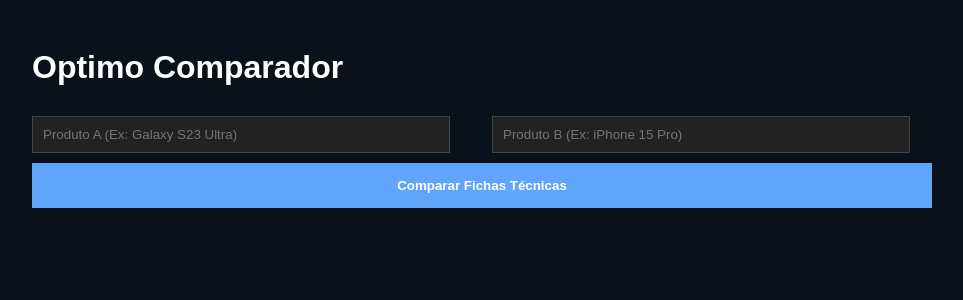
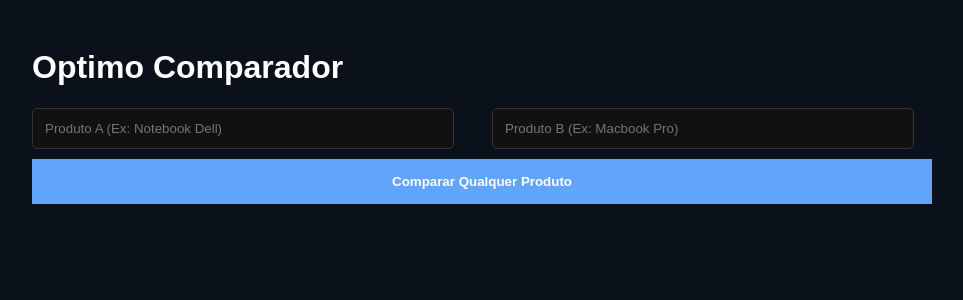
Before and after one commit to FischerTech86/saber-o-preco, a Flask app: page / in a window 1280 px wide. Shown: the top 300 px of the page, without its empty margins (158-1121 px from the left). Run offline with Flask 3, Linux system fonts and the light colour scheme.

Commit message:
Update index.html

```diff
--- a/templates/index.html
+++ b/templates/index.html
@@ -1,18 +1,13 @@
 <!DOCTYPE html>
 <html lang="pt-br">
 <head>
-    <meta charset="UTF-8">
     <style>
         body { background: #0a111a; color: #fff; font-family: sans-serif; padding: 20px; }
-        .grid-comparacao { display: grid; grid-template-columns: 1fr 1fr; gap: 20px; margin-top: 30px; }
-
-        /* Estilo das Colunas */
+        .grid { display: grid; grid-template-columns: 1fr 1fr; gap: 20px; margin-top: 20px; }
         .card { padding: 20px; border-radius: 10px; border: 2px solid; }
-        .card-a { border-color: #ff4d4d; background: #1a0a0a; } /* Vermelho A */
-        .card-b { border-color: #4d94ff; background: #0a0a1a; } /* Azul B */
-
-        .analise-box { margin-top: 30px; padding: 20px; background: #161b22; border-left: 5px solid #60a5fa; color: #ccc; }
-        input { width: 90%; padding: 10px; margin-bottom: 10px; background: #222; border: 1px solid #444; color: white; }
+        .card-a { border-color: #ff4d4d; background: #1a0a0a; }
+        .card-b { border-color: #4d94ff; background: #0a0a1a; }
+        input { width: 90%; padding: 12px; margin-bottom: 10px; border-radius: 5px; background: #111; border: 1px solid #333; color: white; }
         button { width: 100%; padding: 15px; background: #60a5fa; border: none; cursor: pointer; color: white; font-weight: bold; }
     </style>
 </head>
@@ -20,26 +15,26 @@
     <div style="max-width: 900px; margin: auto;">
         <h1>Optimo Comparador</h1>
         <form method="POST">
-            <div class="grid-comparacao">
-                <input type="text" name="prodA" placeholder="Produto A (Ex: Galaxy S23 Ultra)" required>
-                <input type="text" name="prodB" placeholder="Produto B (Ex: iPhone 15 Pro)" required>
+            <div class="grid">
+                <input type="text" name="prodA" placeholder="Produto A (Ex: Notebook Dell)" required>
+                <input type="text" name="prodB" placeholder="Produto B (Ex: Macbook Pro)" required>
             </div>
-            <button type="submit">Comparar Fichas Técnicas</button>
+            <button type="submit">Comparar Qualquer Produto</button>
         </form>
 
         {% if dados_a %}
-        <div class="grid-comparacao">
+        <div class="grid">
             <div class="card card-a">
-                <h3>Produto A</h3>
+                <h3>{{ nome_a }}</h3>
                 <ul>{% for key, val in dados_a.items() %}<li><b>{{key}}:</b> {{val}}</li>{% endfor %}</ul>
             </div>
             <div class="card card-b">
-                <h3>Produto B</h3>
+                <h3>{{ nome_b }}</h3>
                 <ul>{% for key, val in dados_b.items() %}<li><b>{{key}}:</b> {{val}}</li>{% endfor %}</ul>
             </div>
         </div>
-        <div class="analise-box">
-            <h3>Análise Técnica</h3>
+        <div style="margin-top:20px; padding:20px; background:#161b22; border-left: 5px solid #60a5fa;">
+            <h3>Análise Inteligente</h3>
             <p>{{ analise }}</p>
         </div>
         {% endif %}
```
